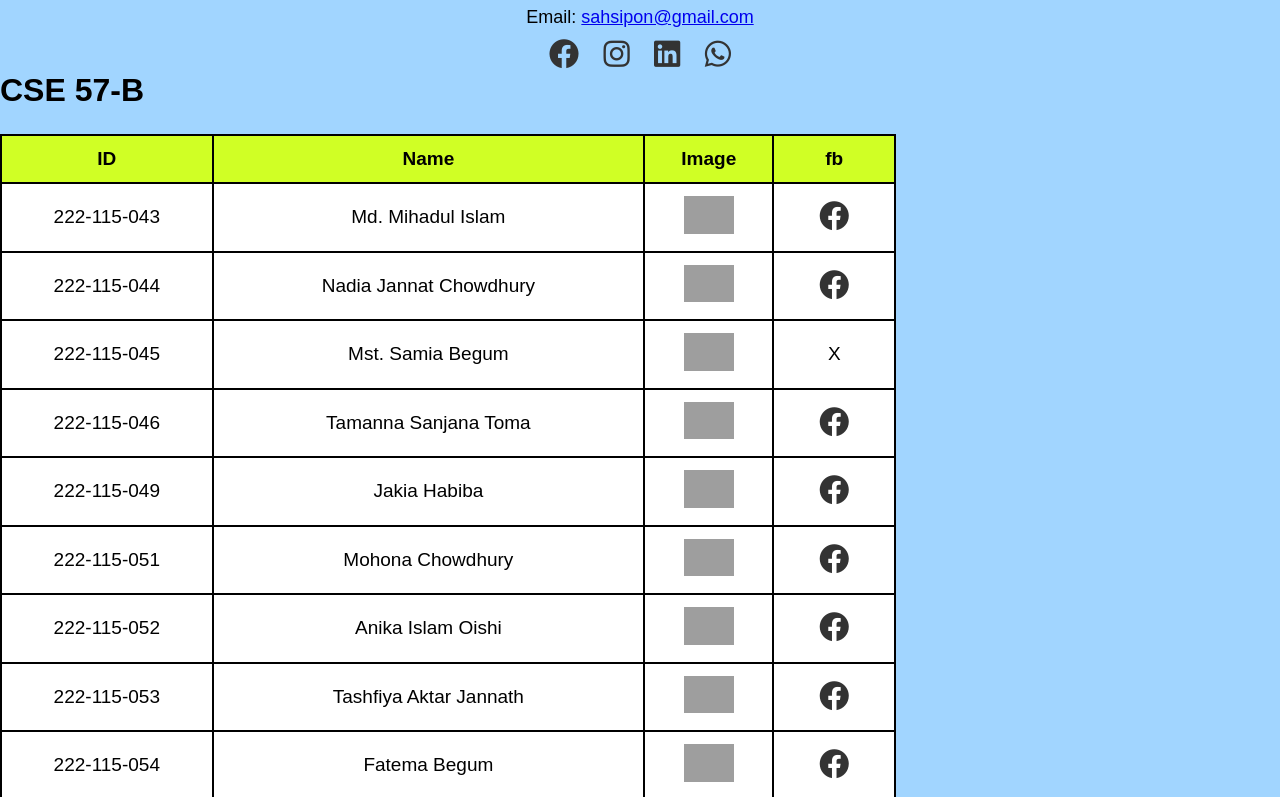
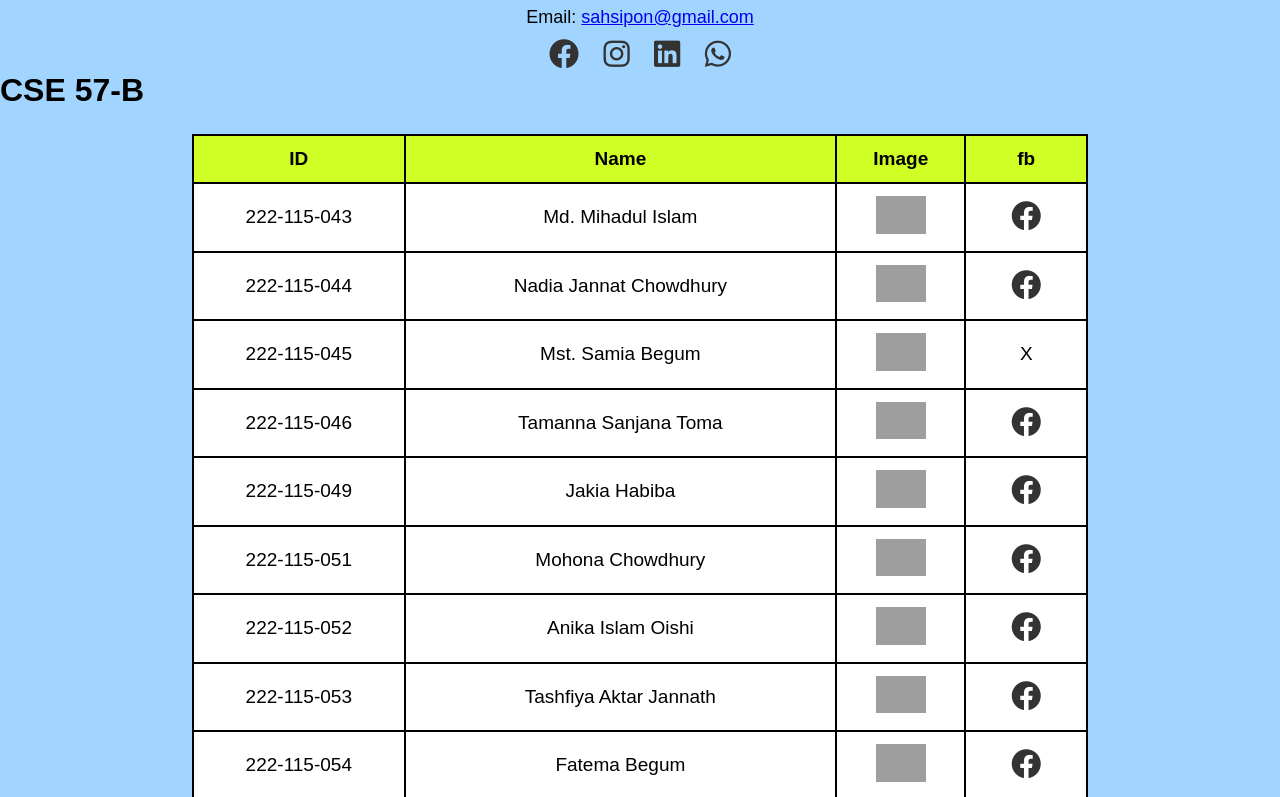
Before and after one commit to sahsipon/web-class, a plain HTML site: page index.html in a window 1280 px wide. Shown: the part 860-1657 px from the top of the page. Drawn offline with Linux system fonts and the light colour scheme; grey boxes are pictures that could not be loaded.

Commit message:
Update index.html

```diff
--- a/index.html
+++ b/index.html
@@ -84,7 +84,7 @@
         table {
             width: 70%;
             border-collapse: collapse;
-            margin: 25px 0;
+            margin: 25px auto;
             font-size: 19px;
             text-align: center;
             background: #ffffff;
```
